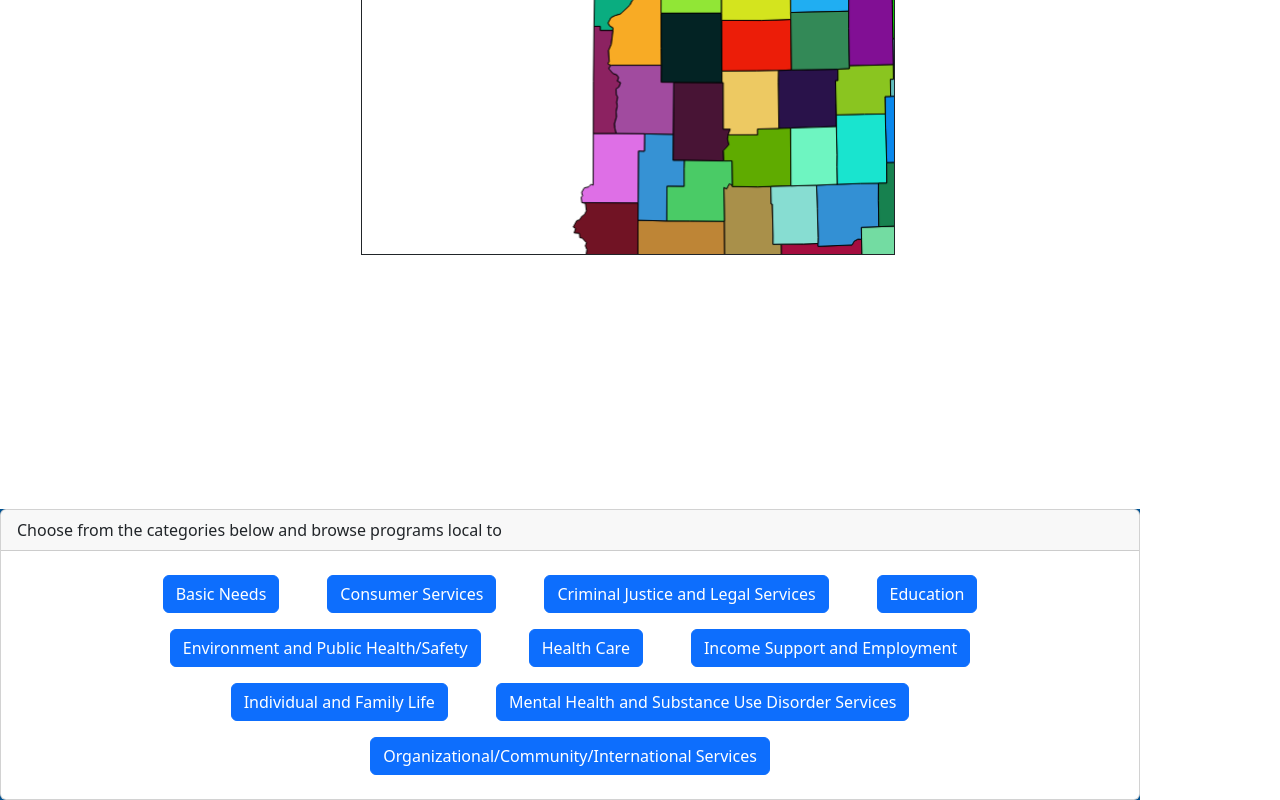
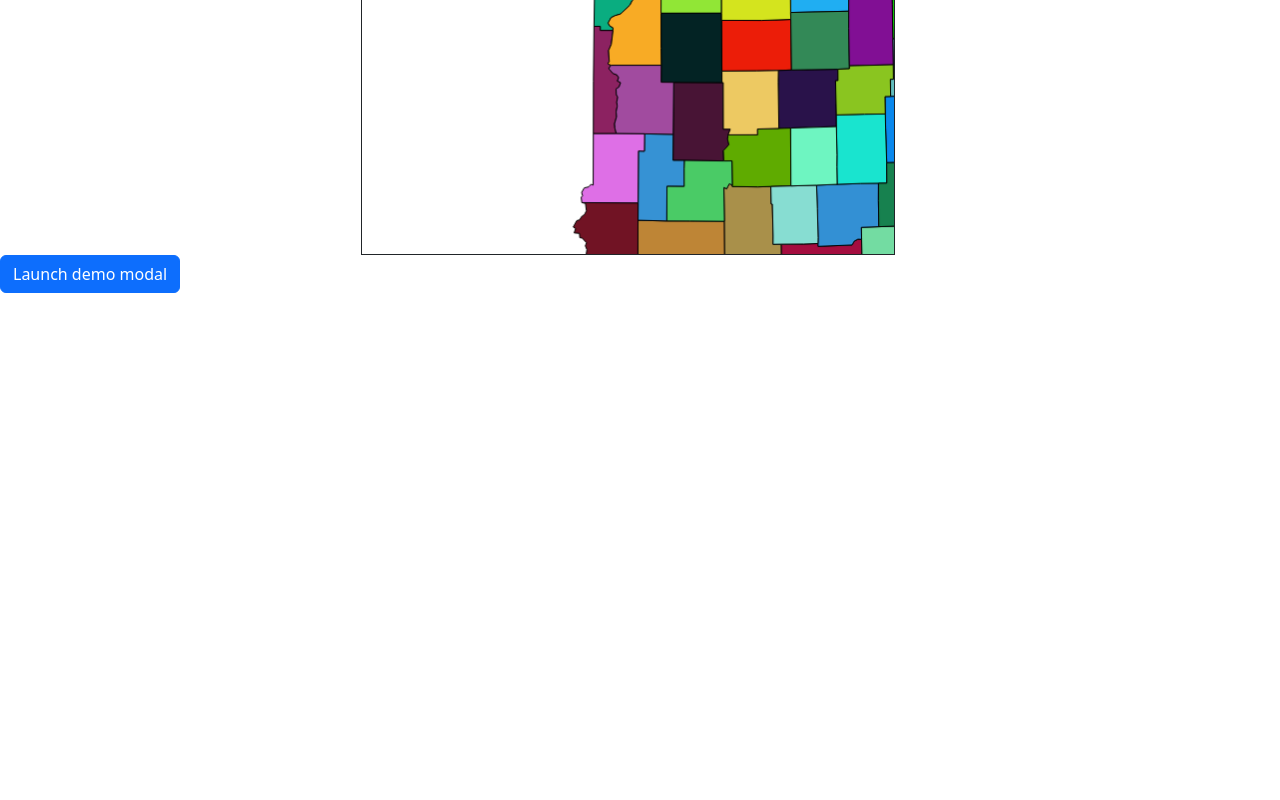
Before and after one commit to apet2929/CSSE280-FinalProject, a React (Create React App) app in the folder frontend/csse280-final-project/: page / in a window 1280 px wide. Shown: the part 400-1200 px from the top of the page. After the commit the page ends 800 px from the top, so only its background shows below. Built offline with nearby package versions, Linux system fonts and the light colour scheme.

Commit message:
Modal john

```diff
--- a/frontend/csse280-final-project/src/App.tsx
+++ b/frontend/csse280-final-project/src/App.tsx
@@ -10,6 +10,7 @@ import PageHeader from './PageHeader';
 import ServiceList from './ServiceList';
 import axios from 'axios';
 import { Service } from './csv'
+import ServiceCategoryPopup from './ServiceCategoryPopup';
 
 
 const getServicesByCounty = async (county: String) => {
@@ -20,6 +21,7 @@ const getServicesByCounty = async (county: String) => {
 const App = () => {
   let root = document.getElementById('root')
 
+  let [modalShow, setModalShow] = useState(false)
   let [state, setState] = useState(0)
   let [county, setCounty] = useState("")
   let initialState: Service[] = []
@@ -55,13 +57,14 @@ const App = () => {
 
   function pageTwo(county_key: string) {
     console.log("Page two");
-    popup = document.getElementById("serviceCategoryPopup")
-    console.log(popup);
+    setModalShow(true)
+    // popup = document.getElementById("serviceCategoryPopup")
+    // console.log(popup);
 
-    console.log(county_key);
-    setCounty(county_key);
-    popup?.classList.add("popup")
-    popup?.addEventListener("animationend", handler, false)
+    // console.log(county_key);
+    // setCounty(county_key);
+    // popup?.classList.add("popup")
+    // popup?.addEventListener("animationend", handler, false)
   }
 
   function pageThree(category_key: string) {
@@ -81,12 +84,19 @@ const App = () => {
     <ServiceList services={services} category={category} county={county} />,
   ]
 
+  let handleClose = (showVal: boolean) => {
+    console.log(showVal);
+    console.log("Lol")
+    setModalShow(showVal)
+  }
+
   return (
   <div className="h-100 w-100">
     <PageHeader onLogoClick={() => pageOne()}/>
     <div className="row w-100 justify-content-center">
         { renderState() }
     </div>
+    <ServiceCategoryPopup show={modalShow} setShow={handleClose} />
   </div>
   );
 }
--- a/frontend/csse280-final-project/src/Canvas.tsx
+++ b/frontend/csse280-final-project/src/Canvas.tsx
@@ -20,7 +20,7 @@ type Point = {
   y: number;
 };
 const ORIGIN = Object.freeze({ x: 0, y: 1000 });
-const DIST_UNTIL_PAN = 10;
+const DIST_UNTIL_PAN = 2;
 
 // adjust to device to avoid blur
 const { devicePixelRatio: ratio = 1 } = window;
--- a/frontend/csse280-final-project/src/MapView.tsx
+++ b/frontend/csse280-final-project/src/MapView.tsx
@@ -146,6 +146,5 @@ export const MapView = (props: MapViewProps) => {
 
   return <div style={{width: "100%"}}>
     <Canvas canvasWidth={props.width} canvasHeight={props.height} counties={counties} onClick={props.onCountyClick}/>
-    <ServiceCategoryPopup onClick={props.onCategoryClick} countyName={props.countyName}/>
   </div>
 }
--- a/frontend/csse280-final-project/src/ServiceCategoryPopup.tsx
+++ b/frontend/csse280-final-project/src/ServiceCategoryPopup.tsx
@@ -1,4 +1,5 @@
 import {FaStar} from "react-icons/fa"
+import {Modal, Button} from 'react-bootstrap'
 
 type CategoryProps = {
     name: string;
@@ -12,13 +13,10 @@ let Category = (props: CategoryProps) => {
     return <button type="button" className="btn btn-primary mx-4 my-2" onClick={(e) => props.onClick(props.name)}>{ props.name }</button>
 }
 
-type PopupProps = {
-    onClick: Function;
-    countyName: string;
-}
 
-let ServiceCategoryPopup = (props: PopupProps) => {
-    return <div id="serviceCategoryPopup" className="container p-0">
+
+/*
+<div id="serviceCategoryPopup" className="container p-0">
         <div className="card categoryCard">
             <div className="card-header">
             Choose from the categories below and browse programs local to {props.countyName}
@@ -37,6 +35,38 @@ let ServiceCategoryPopup = (props: PopupProps) => {
             </div>
         </div>
     </div>
+*/
+type PopupProps = {
+    show: boolean;
+    setShow: Function;
 }
+function ServiceCategoryPopup(props: PopupProps) {
+
+    const handleClose = () => props.setShow(false);
+    const handleShow = () => props.setShow(true);
+
+    return (
+      <>
+        <Button variant="primary" onClick={handleShow}>
+          Launch demo modal
+        </Button>
+
+        <Modal show={props.show} onHide={handleClose}>
+          <Modal.Header closeButton>
+            <Modal.Title>Modal heading</Modal.Title>
+          </Modal.Header>
+          <Modal.Body>Woohoo, you are reading this text in a modal!</Modal.Body>
+          <Modal.Footer>
+            <Button variant="secondary" onClick={handleClose}>
+              Close
+            </Button>
+            <Button variant="primary" onClick={handleClose}>
+              Save Changes
+            </Button>
+          </Modal.Footer>
+        </Modal>
+      </>
+    );
+  }
 
 export default ServiceCategoryPopup
```
